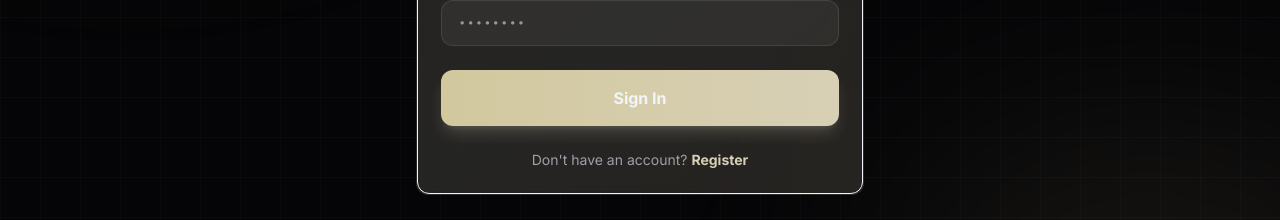
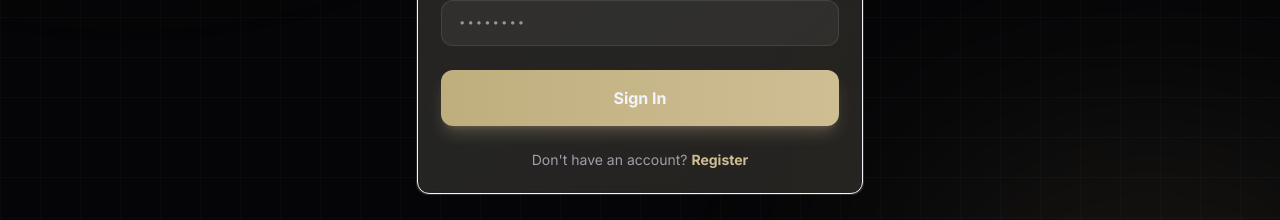
Before and after one commit to Cawestuses/TMG-List, a React (Vite) app: page /login in a window 1280 px wide. Shown: the part 423-643 px from the top of the page. Built offline with nearby package versions, Linux system fonts and the light colour scheme; no server answers.

Commit message:
feat: add icon for site + more accurate translation + darker sign up and sign in buttons

```diff
--- a/index.html
+++ b/index.html
@@ -4,6 +4,7 @@
     <meta charset="UTF-8" />
     <meta name="viewport" content="width=device-width, initial-scale=1.0" />
     <title>TMGdps List</title>
+    <link rel="icon" href="logo.png" type="image/png">
   </head>
   <body>
     <div id="root"></div>
--- a/src/i18n.ts
+++ b/src/i18n.ts
@@ -265,7 +265,7 @@ const resources = {
         creatorVerifier: "Креатор / Верифаер",
         creator: "Создатель",
         points: "Очки",
-        victors: "Прошедшие",
+        victors: "Викторы",
         status: "Статус",
         active: "В топе",
         inactive: "В архиве",
@@ -286,11 +286,11 @@ const resources = {
       },
       players: {
         title: "Рейтинг Игроков",
-        subtitle: "Отслеживание самых скилловых игроков нашего сообщества.",
+        subtitle: "Отслеживание самых скилловых игроков нашего сервера.",
         search: "Поиск игроков...",
         rank: "Место",
         player: "Игрок",
-        hardestDemon: "Сложнейший демон",
+        hardestDemon: "Хардест",
         points: "Очки",
         completions: "Прохождения",
         extremeDemon: "Extreme Demon",
--- a/src/pages/AuthPage.tsx
+++ b/src/pages/AuthPage.tsx
@@ -225,7 +225,7 @@ export default function AuthPage() {
           <button
             type="submit"
             disabled={isSubmitting}
-            className="w-full py-4 bg-gradient-to-r from-[#d2c89e] to-[#d8d0b6] font-bold rounded-xl shadow-lg shadow-[#d8d0b6]/20 hover:shadow-[#d8d0b6]/40 hover:-translate-y-1 transition-all duration-300 disabled:opacity-50 disabled:hover:translate-y-0 disabled:cursor-not-allowed"
+            className="w-full py-4 bg-gradient-to-r from-[#bfae7d] to-[#cfbe94] font-bold rounded-xl shadow-lg shadow-[#cfbe94]/25 hover:shadow-[#cfbe94]/45 hover:-translate-y-1 transition-all duration-300 disabled:opacity-50 disabled:hover:translate-y-0 disabled:cursor-not-allowed"
           >
             {isSubmitting ? "Processing..." : (isLogin ? "Sign In" : "Sign Up")}
           </button>
@@ -236,7 +236,7 @@ export default function AuthPage() {
           <button
             type="button"
             onClick={() => setIsLogin(!isLogin)}
-            className="text-[#d8d0b6] font-bold hover:underline"
+            className="text-[#cfbe94] font-bold hover:underline"
           >
             {isLogin ? "Register" : "Login"}
           </button>
```
